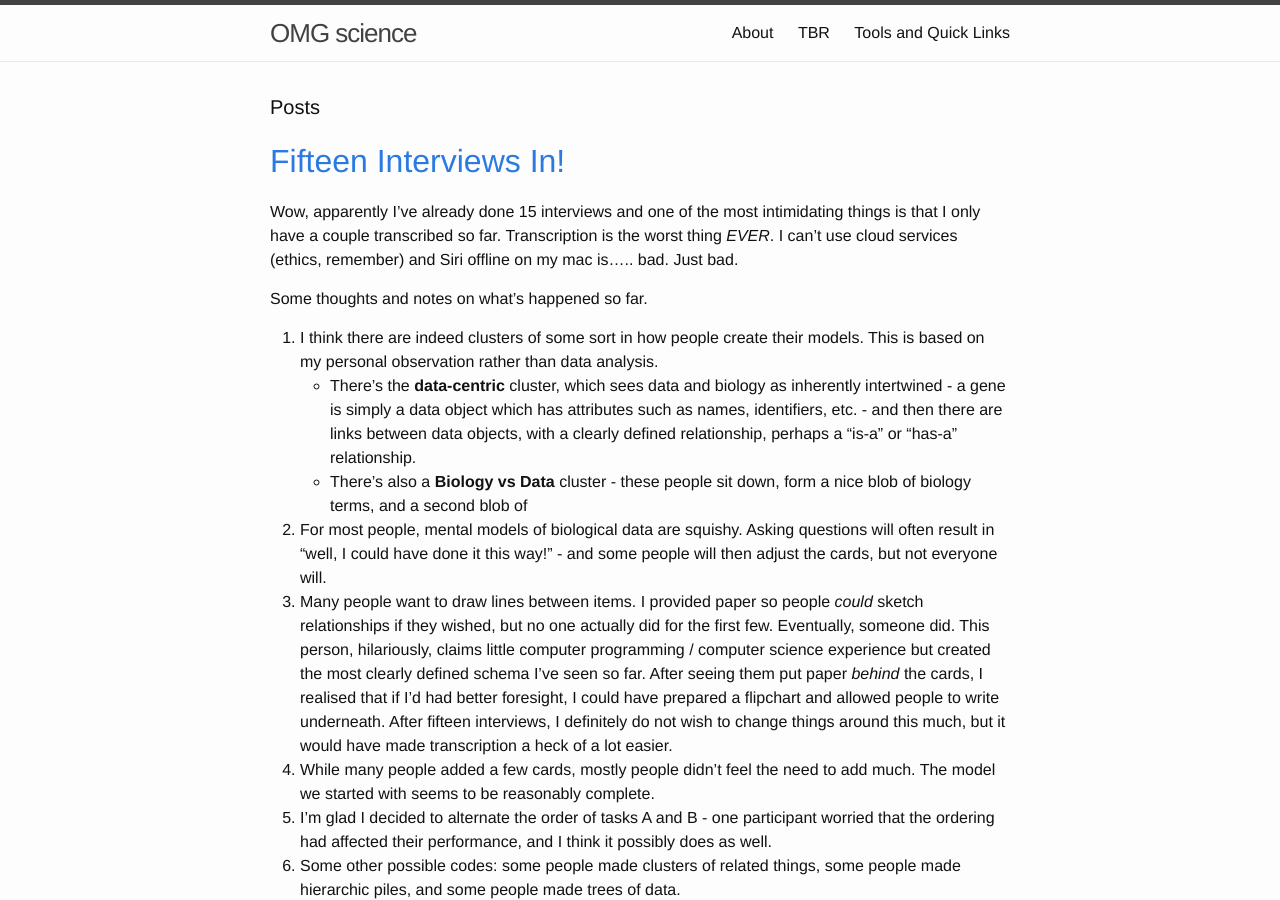
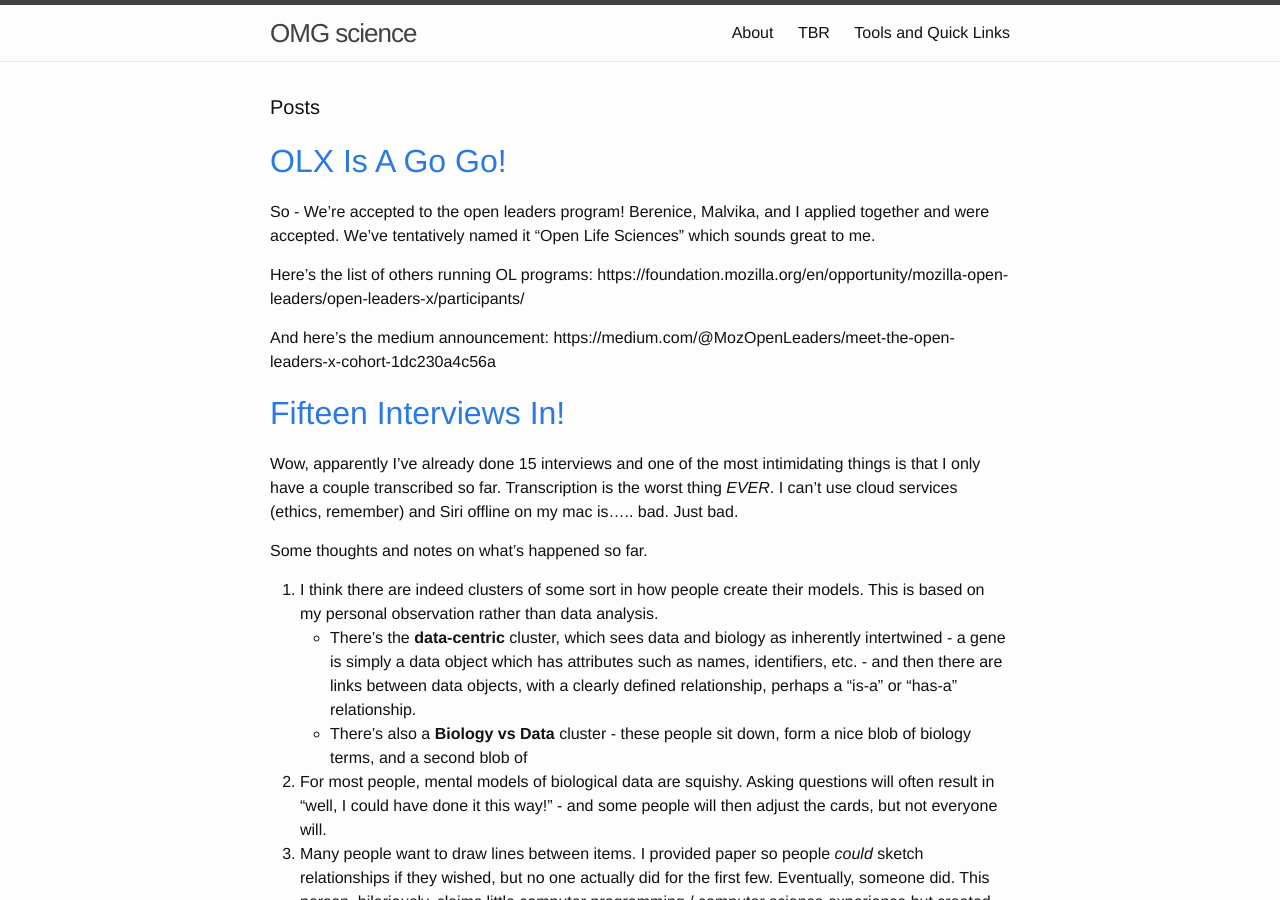
Before and after one commit to yochannah/omgscience, a Jekyll site: the page built from index.html, in a window 1280 px wide and 900 px high. Built offline with Jekyll 4.4.1, drawn with Linux system fonts in a browser that asks for light colours.

Commit message:
add some notes about OLX

```diff
--- a/_posts/2019-07-29-updates-general.md
+++ b/_posts/2019-07-29-updates-general.md
@@ -2,7 +2,7 @@
 layout: post
 title: Updates and general notes
 date: 2019-07-29 14:48:04
-tags: mental-models ethics-review
+tags: mental-models ethics-review olx olbio open-leaders
 ---
 
 Some updates:
--- /dev/null
+++ b/_posts/2019-09-04-OLX-is-a-go-go.md
@@ -0,0 +1,12 @@
+---
+layout: post
+title: OLX is a go go!
+date: 2019-09-04 15:32:00
+tags: olx open-leaders olbio
+---
+
+So - We're accepted to the open leaders program! Berenice, Malvika, and I applied together and were accepted. We've tentatively named it "Open Life Sciences" which sounds great to me.
+
+Here's the list of others running OL programs: https://foundation.mozilla.org/en/opportunity/mozilla-open-leaders/open-leaders-x/participants/
+
+And here's the medium announcement: https://medium.com/@MozOpenLeaders/meet-the-open-leaders-x-cohort-1dc230a4c56a
```
